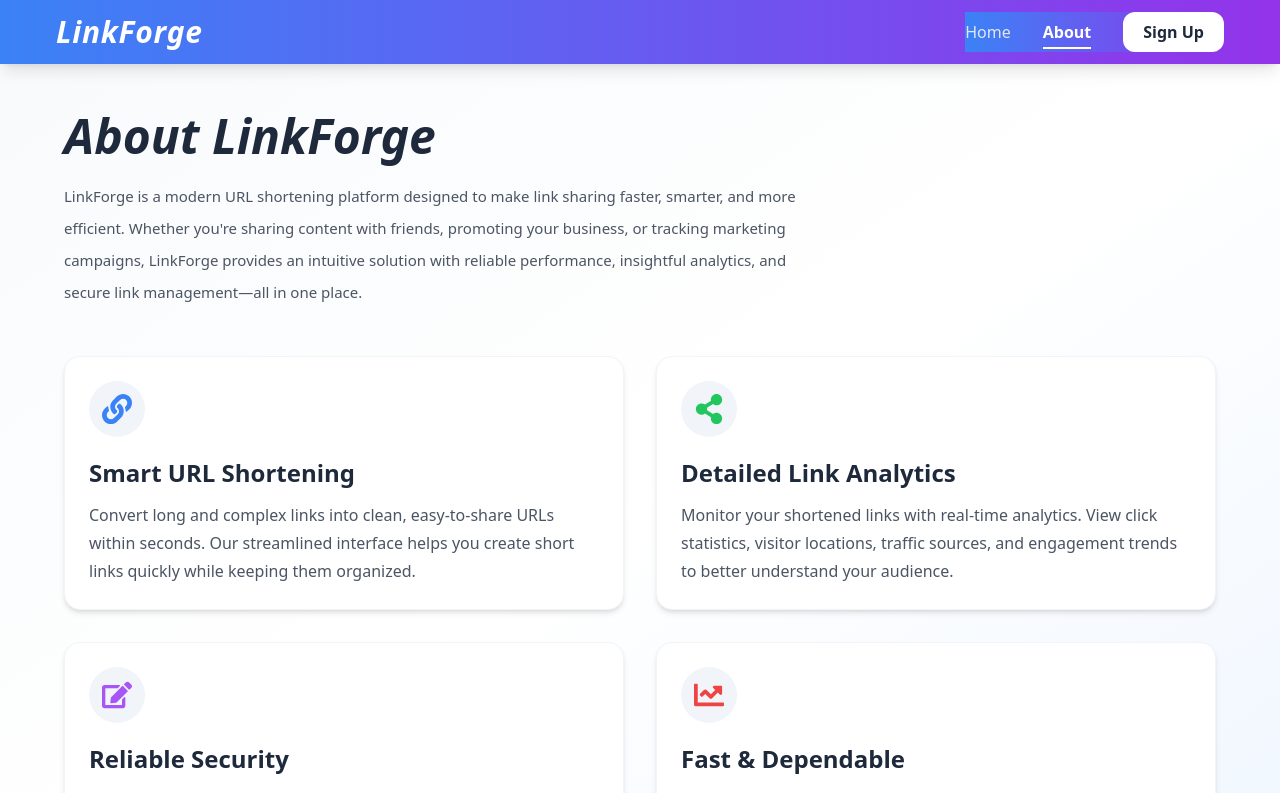
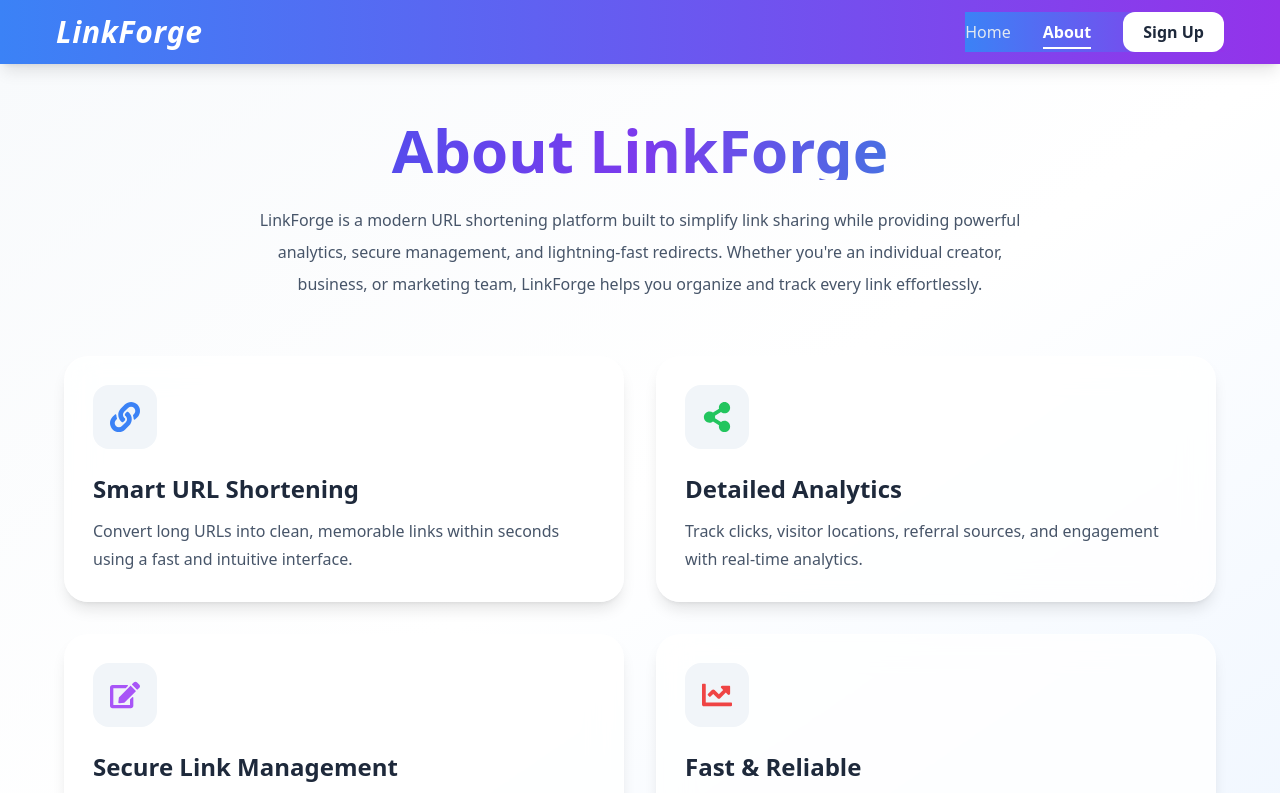
Before and after one commit to saranya25-25/url-shortener, a React (Vite) app in the folder url-shortener-react/: page /about in a window 1280 px wide. Shown: the top 793 px of the page. Built offline with nearby package versions, Linux system fonts and the light colour scheme; no server answers.

Commit message:
style: redesign about page with modern feature cards

```diff
--- a/url-shortener-react/src/components/AboutPage.jsx
+++ b/url-shortener-react/src/components/AboutPage.jsx
@@ -1,36 +1,31 @@
 import React from "react";
-import {
-  FaLink,
-  FaShareAlt,
-  FaEdit,
-  FaChartLine,
-} from "react-icons/fa";
 import { motion } from "framer-motion";
+import { FaChartLine, FaEdit, FaLink, FaShareAlt } from "react-icons/fa";
 
 const features = [
   {
-    icon: <FaLink className="text-blue-500 text-3xl" />,
+    icon: <FaLink className="text-3xl text-blue-500" />,
     title: "Smart URL Shortening",
     description:
-        "Convert long and complex links into clean, easy-to-share URLs within seconds. Our streamlined interface helps you create short links quickly while keeping them organized.",
+        "Convert long URLs into clean, memorable links within seconds using a fast and intuitive interface.",
   },
   {
-    icon: <FaShareAlt className="text-green-500 text-3xl" />,
-    title: "Detailed Link Analytics",
+    icon: <FaShareAlt className="text-3xl text-green-500" />,
+    title: "Detailed Analytics",
     description:
-        "Monitor your shortened links with real-time analytics. View click statistics, visitor locations, traffic sources, and engagement trends to better understand your audience.",
+        "Track clicks, visitor locations, referral sources, and engagement with real-time analytics.",
   },
   {
-    icon: <FaEdit className="text-purple-500 text-3xl" />,
-    title: "Reliable Security",
+    icon: <FaEdit className="text-3xl text-purple-500" />,
+    title: "Secure Link Management",
     description:
-        "Your links are safeguarded with modern security practices that help protect your data and provide a safe browsing experience for everyone who uses your shortened URLs.",
+        "Manage and protect your links with modern security practices and reliable infrastructure.",
   },
   {
-    icon: <FaChartLine className="text-red-500 text-3xl" />,
-    title: "Fast & Dependable",
+    icon: <FaChartLine className="text-3xl text-red-500" />,
+    title: "Fast & Reliable",
     description:
-        "Built for speed and reliability, LinkForge ensures every redirect happens instantly. Enjoy consistent performance and high availability whenever your links are accessed.",
+        "Experience lightning-fast redirects and high availability for a seamless sharing experience.",
   },
 ];
 
@@ -38,7 +33,7 @@ const containerVariants = {
   hidden: {},
   visible: {
     transition: {
-      staggerChildren: 0.2,
+      staggerChildren: 0.18,
     },
   },
 };
@@ -59,81 +54,56 @@ const itemVariants = {
 
 const AboutPage = () => {
   return (
-      <div className="lg:px-14 sm:px-8 px-5 min-h-[calc(100vh-64px)] py-12 bg-gradient-to-br from-slate-50 via-white to-blue-50">
+      <div className="min-h-[calc(100vh-64px)] bg-gradient-to-br from-slate-50 via-white to-blue-50 px-5 py-14 sm:px-8 lg:px-14">
+        <div className="mx-auto max-w-6xl">
+          <motion.div
+              initial={{ opacity: 0, y: -25 }}
+              animate={{ opacity: 1, y: 0 }}
+              transition={{ duration: 0.7 }}
+              className="text-center"
+          >
+            <h1 className="bg-gradient-to-r from-blue-600 via-violet-600 to-cyan-500 bg-clip-text text-5xl font-extrabold text-transparent sm:text-6xl">
+              About LinkForge
+            </h1>
 
-        <motion.div
-            initial={{ opacity: 0 }}
-            animate={{ opacity: 1 }}
-            transition={{ duration: 0.8 }}
-            className="max-w-6xl mx-auto"
-        >
+            <p className="mx-auto mt-6 max-w-3xl text-[16px] leading-8 text-slate-600">
+              LinkForge is a modern URL shortening platform built to simplify link
+              sharing while providing powerful analytics, secure management, and
+              lightning-fast redirects. Whether you're an individual creator,
+              business, or marketing team, LinkForge helps you organize and track
+              every link effortlessly.
+            </p>
+          </motion.div>
 
-          {/* Heading */}
-          <motion.h1
-              initial={{ y: -30, opacity: 0 }}
-              animate={{ y: 0, opacity: 1 }}
-              transition={{ duration: 0.7 }}
-              className="sm:text-5xl text-4xl font-extrabold text-slate-800 italic mb-5"
-          >
-            About LinkForge
-          </motion.h1>
-
-          {/* Description */}
-          <motion.p
-              initial={{ y: 20, opacity: 0 }}
-              animate={{ y: 0, opacity: 1 }}
-              transition={{ delay: 0.2, duration: 0.7 }}
-              className="text-gray-600 leading-8 xl:w-[65%] lg:w-[75%] sm:w-[90%] w-full mb-12 text-[15px]"
-          >
-            LinkForge is a modern URL shortening platform designed to make link
-            sharing faster, smarter, and more efficient. Whether you're sharing
-            content with friends, promoting your business, or tracking marketing
-            campaigns, LinkForge provides an intuitive solution with reliable
-            performance, insightful analytics, and secure link management—all in
-            one place.
-          </motion.p>
-
-          {/* Feature Cards */}
           <motion.div
               variants={containerVariants}
               initial="hidden"
               animate="visible"
-              className="grid md:grid-cols-2 gap-8"
+              className="mt-14 grid gap-8 md:grid-cols-2"
           >
-            {features.map((feature, index) => (
+            {features.map((feature) => (
                 <motion.div
-                    key={index}
+                    key={feature.title}
                     variants={itemVariants}
-                    whileHover={{
-                      y: -8,
-                      scale: 1.03,
-                    }}
-                    transition={{ type: "spring", stiffness: 250 }}
-                    className="bg-white rounded-2xl p-6 shadow-md border border-gray-100 hover:shadow-2xl cursor-pointer"
+                    whileHover={{ y: -10, scale: 1.03 }}
+                    transition={{ type: "spring", stiffness: 220 }}
+                    className="group rounded-3xl border border-white/30 bg-white/80 p-7 shadow-lg backdrop-blur-lg transition-all duration-300 hover:shadow-2xl"
                 >
-                  <motion.div
-                      whileHover={{
-                        rotate: 8,
-                        scale: 1.2,
-                      }}
-                      transition={{ type: "spring", stiffness: 300 }}
-                      className="w-14 h-14 rounded-full bg-slate-100 flex items-center justify-center mb-5"
-                  >
+                  <div className="mb-6 flex h-16 w-16 items-center justify-center rounded-2xl bg-slate-100 transition-all duration-300 group-hover:scale-110 group-hover:bg-blue-50">
                     {feature.icon}
-                  </motion.div>
+                  </div>
 
-                  <h2 className="text-2xl font-bold text-slate-800 mb-3">
+                  <h2 className="mb-3 text-2xl font-bold text-slate-800 group-hover:text-blue-600 transition-colors">
                     {feature.title}
                   </h2>
 
-                  <p className="text-gray-600 leading-7">
+                  <p className="leading-7 text-slate-600">
                     {feature.description}
                   </p>
                 </motion.div>
             ))}
           </motion.div>
-
-        </motion.div>
+        </div>
       </div>
   );
 };
```
